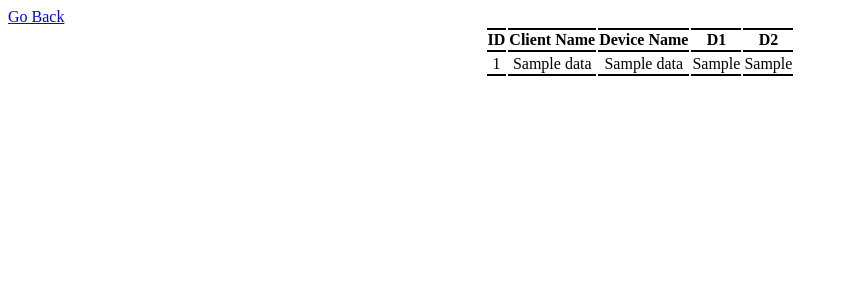
After one commit to ulpa11/final_api, a Django app: template templates/tables.html in a window 1280 px wide. The commit adds this page. Shown: the top 300 px of the page, without its empty margins (0-848 px from the left). Run offline with Django 3.2, Linux system fonts and the light colour scheme; the template is opened without the code that fills it: most values are stand-ins (such as "Sample title", 1, 10 or a date in 2020).

Commit message:
Add files via upload

```diff
--- /dev/null
+++ b/templates/tables.html
@@ -0,0 +1,53 @@
+<!DOCTYPE html>
+<html lang="en">
+<head>
+    <meta charset="UTF-8">
+    <meta http-equiv="refresh" content="3">
+    <title>Tables</title>
+    <style>
+        table{
+            display:grid;
+            justify-content:center;
+            align-items:center;
+            text-align:center;
+
+
+
+
+
+        }
+        th{
+              border-bottom:2px solid black;
+              border-Top:2px solid black;
+        }
+        td{
+
+            border-bottom:2px solid black;
+        }
+    </style>
+
+</head>
+<body>
+<a href="/">Go Back</a>
+<table>
+    <tr>
+        <th>ID</th>
+        <th>Client Name </th>
+        <th>Device Name </th>
+        <th>D1</th>
+        <th>D2</th>
+    </tr>
+    {% for i in data %}
+        <tr>
+            <td>{{i.id }}</td>
+            <td>{{ i.client_name }}</td>
+            <td>{{ i.device_name }}</td>
+            <td>{{ i.data.d1 }} </td>
+            <td>{{ i.data.d2 }} </td>
+
+        </tr>
+    {% endfor %}
+</table>
+
+</body>
+</html>
```
Also changed, not shown: templates/index.html (+19 -19 lines).
